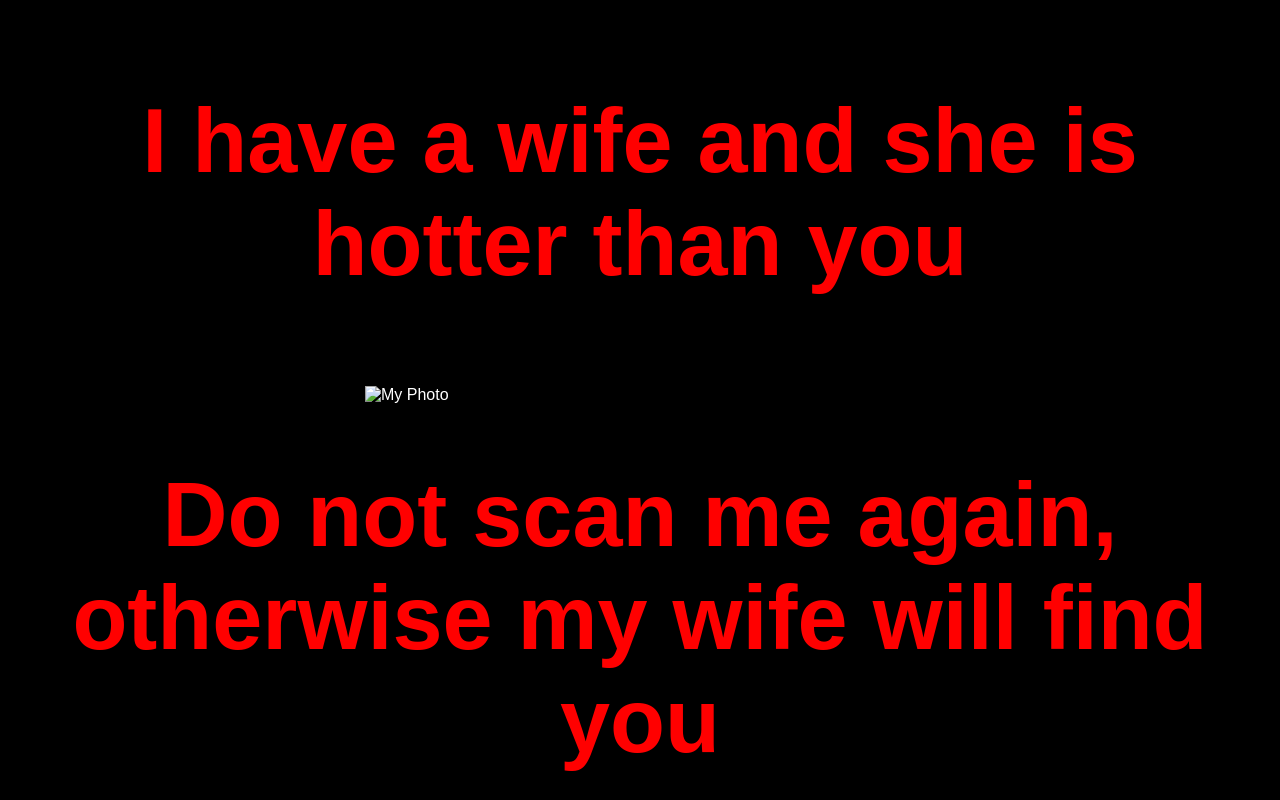
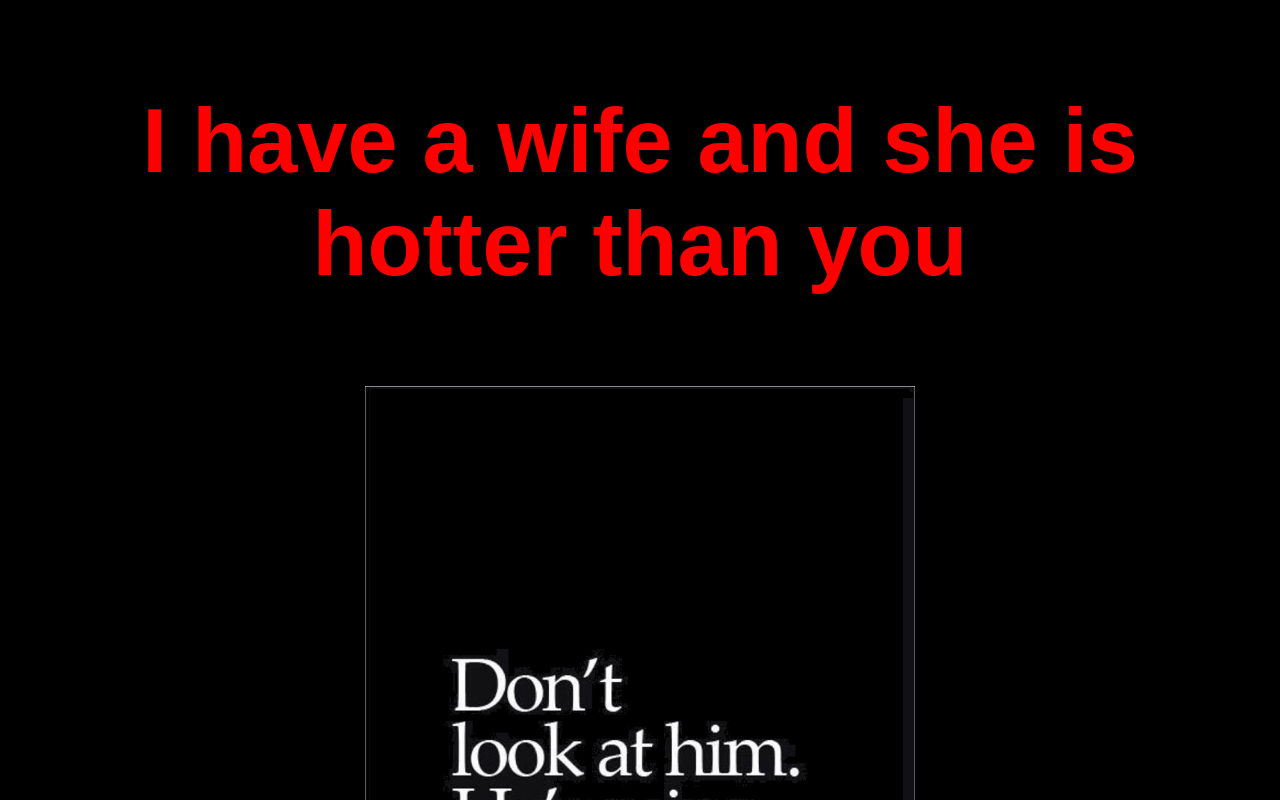
Before and after one commit to AbdulrahmanHameshli/AbdulrahmanHameshli.github.io, a plain HTML site: page index.html in a window 1280 px wide. Shown: the top 800 px of the page. Drawn offline with Linux system fonts and the light colour scheme.

Commit message:
Update index.html

```diff
--- a/index.html
+++ b/index.html
@@ -25,7 +25,7 @@
   <h3>I have a wife and she is hotter than you</h3>
 
   <div>
-    <img src="He_is_mine.png" alt="My Photo">
+    <img src="He_is_mine_1.png" alt="My Photo">
   </div>
 
   <h1>Do not scan me again, otherwise my wife will find you</h1>
```
